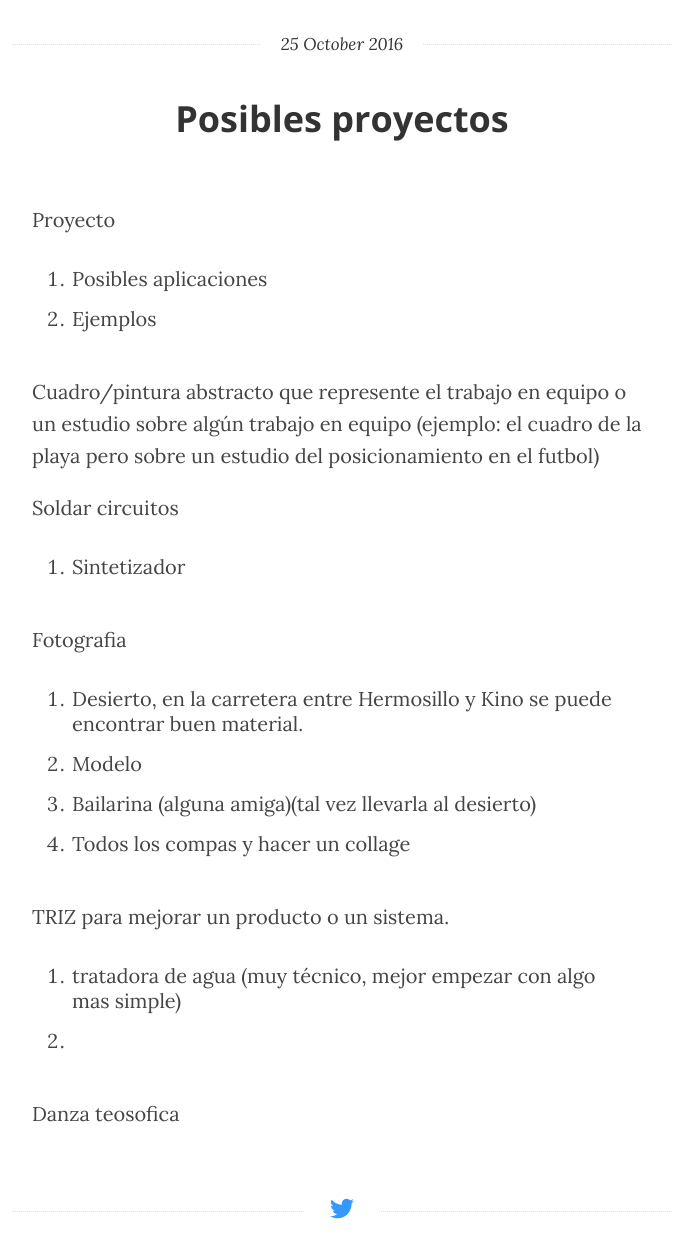
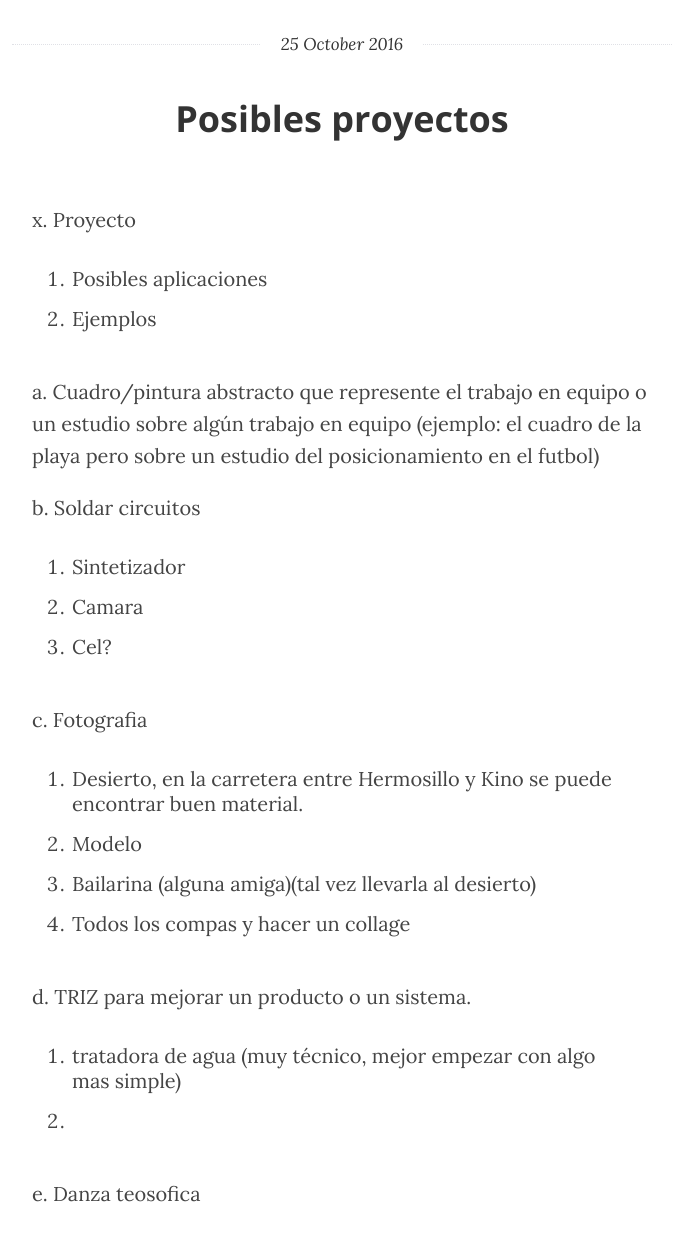
Before and after one commit to limden/limden.github.io, a Jekyll site: the page built from _posts/2016-10-25-posibles-proyectos.markdown, in a window 1280 px wide and 1400 px high, cut to the strip 154-1400 px from the top of the window. Shown: the whole strip, without its empty margins (298-975 px from the left). Built offline with Jekyll 4.4.1, drawn with Linux system fonts in a browser that asks for light colours.

Commit message:
Post update: Posibles proyectos

```diff
--- a/_posts/2016-10-25-posibles-proyectos.markdown
+++ b/_posts/2016-10-25-posibles-proyectos.markdown
@@ -3,21 +3,24 @@ published: true
 title: Posibles proyectos
 layout: post
 ---
-Proyecto
+x. Proyecto
 
 1. Posibles aplicaciones
 2. Ejemplos
 
 
 
-Cuadro/pintura abstracto que represente el trabajo en equipo o un estudio sobre algún trabajo en equipo (ejemplo: el cuadro de la playa pero sobre un estudio del posicionamiento en el futbol)
+a. Cuadro/pintura abstracto que represente el trabajo en equipo o un estudio sobre algún trabajo en equipo (ejemplo: el cuadro de la playa pero sobre un estudio del posicionamiento en el futbol)
 
-Soldar circuitos
+
+b. Soldar circuitos
 
 1. Sintetizador
+2. Camara
+3. Cel?
 
 
-Fotografia
+c. Fotografia
 
 1. Desierto, en la carretera entre Hermosillo y Kino se puede encontrar buen material.
 2. Modelo
@@ -25,11 +28,11 @@ Fotografia
 4. Todos los compas y hacer un collage
 
 
-TRIZ para mejorar un producto o un sistema.
+d. TRIZ para mejorar un producto o un sistema.
 
 1. tratadora de agua (muy técnico, mejor empezar con algo mas simple)
 2.
 
 
 
-Danza teosofica
+e. Danza teosofica
```
